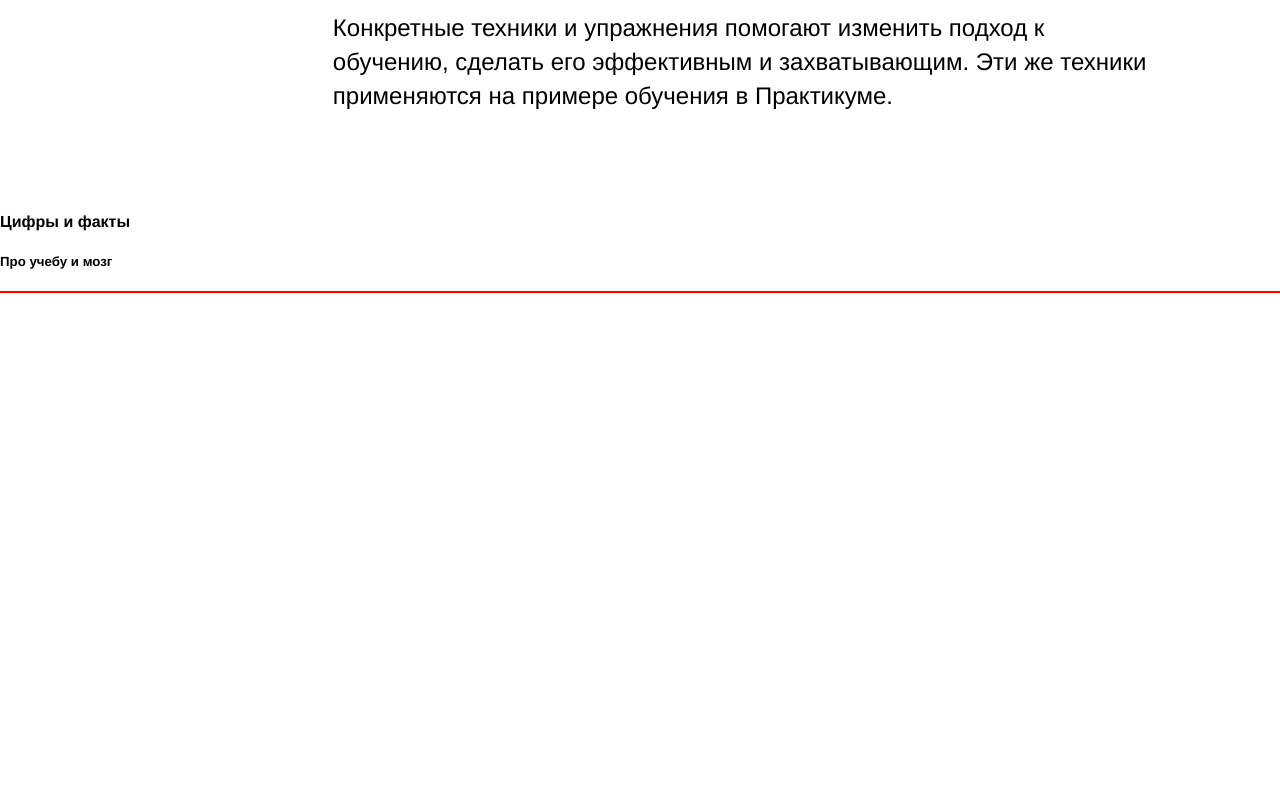
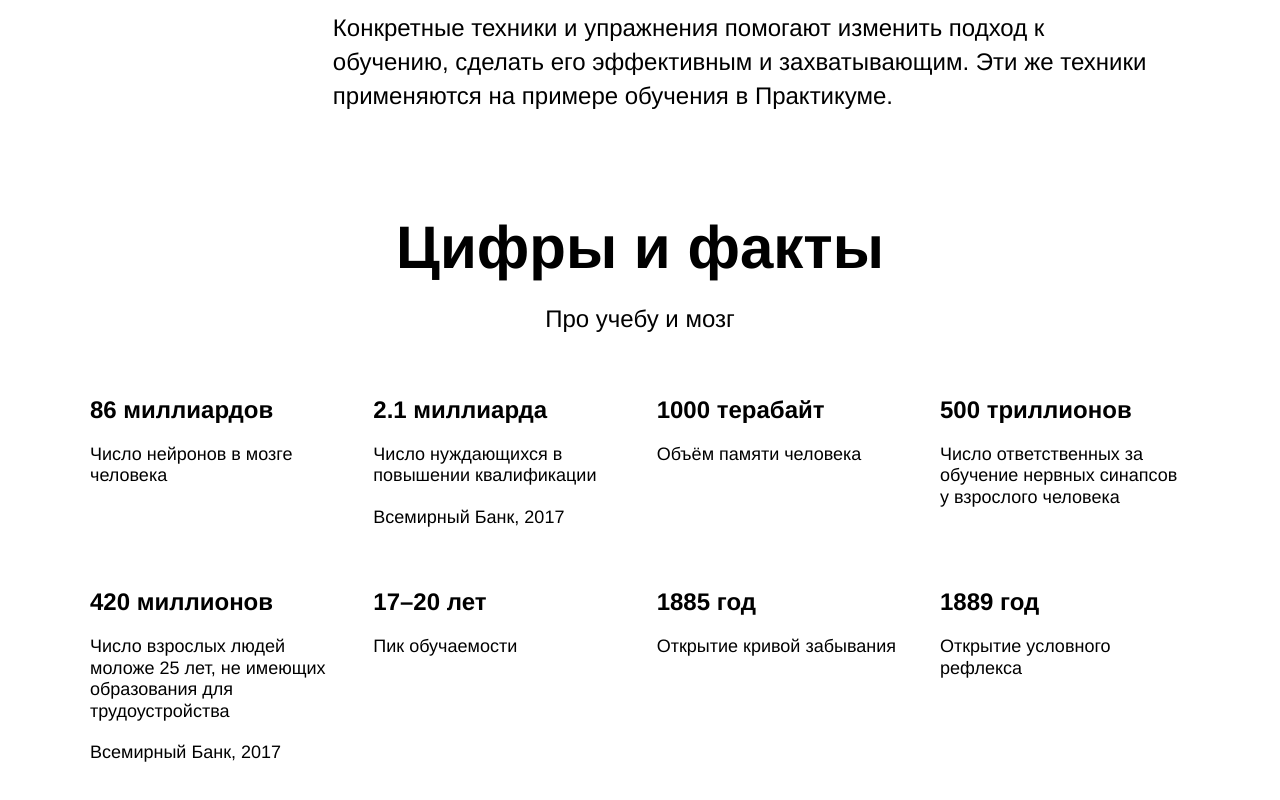
Before and after one commit to Exir74/how-to-learn, a plain HTML site: page index.html in a window 1280 px wide. Shown: the part 1143-1943 px from the top of the page. Before the commit the page ends 1436 px from the top, so only its background shows below. Drawn offline with Linux system fonts and the light colour scheme; files whose address does not match are found by name.

Commit message:
page 1+2+3

```diff
--- a/index.html
+++ b/index.html
@@ -15,7 +15,7 @@
         alt="Яндекс Практикум">
       </div>
       <div class="header__title">
-      <h1 class="header_title_text text-color margin-padding-0">Научиться учиться</h1>
+      <h1 class="header__title_text text-color margin-padding-0">Научиться учиться</h1>
       </div>
       <div class="header__subtitle">
         <h2 class="header__subtitle_text text-color margin-padding-0">
@@ -60,39 +60,58 @@
           </div>
         </div>
       </section>
-
-      <section class="digits">
+      <section class="digits margin-padding-0">
           <section class="section-title">
-            <h4 class="section-title_header">Цифры и факты
+            <h3 class="section-title__header digits-title text-color margin-padding-0">Цифры и факты
+            </h3>
+          </section>
+          <section class="section-subtitle digits-title margin-padding-0">
+            <h4 class="section-subtitle__text digits-subtitle text-color margin-padding-0">Про учебу и мозг
             </h4>
           </section>
-          <section class="section-subtitle">
-            <h5 class="Про учебу и мозг">Про учебу и мозг
-            </h5>
+          <section class="table">
+            <ul class="table__items items margin-padding-0">
+              <li class="items__card card">
+                <div class="card__title ">86 миллиардов</div>
+                <div class="card__footer">Число нейронов в мозге человека</div>
+              </li>
+              <li class="items__card card">
+                <div class="card__title">2.1 миллиарда</div>
+                <div class="card__body">Число нуждающихся в повышении квалификации</div>
+                <div class="card__footer">Всемирный Банк, 2017</div>
+              </li>
+              <li class="items__card card">
+                <div class="card__title">1000 терабайт</div>
+                <div class="card__footer">Объём памяти человека</div>
+              </li>
+              <li class="items__card card">
+                <div class="card__title">500 триллионов</div>
+                <div class="card__footer">Число ответственных за обучение нервных синапсов у взрослого человека</div>
+              </li>
+            </ul>
+            <ul class="table__items items-margin items margin-padding-0">
+              <li class="items__card card">
+                <div class="card__title ">420 миллионов</div>
+                <div class="card__body">Число взрослых людей моложе 25 лет, не имеющих образования для трудоустройства</div>
+                <div class="card__footer">Всемирный Банк, 2017</div>
+              </li>
+              <li class="items__card card">
+                <div class="card__title">17–20 лет</div>
+                <div class="card__body">Пик обучаемости</div>
+              </li>
+              <li class="items__card card">
+                <div class="card__title">1885 год</div>
+                <div class="card__footer">Открытие кривой забывания</div>
+              </li>
+              <li class="items__card card">
+                <div class="card__title">1889 год</div>
+                <div class="card__footer">Открытие условного рефлекса</div>
+              </li>
+            </ul>
           </section>
-          <div class="table">
-            <div class="table__cell_1 qq">
-            </div>
-            <div class="table__cell_2 qq">
-            </div>
-            <div class="table__cell_3 qq">
-            </div>
-            <div class="table__cell_4 qq">
-            </div>
-            <div class="table__cell_5 qq">
-            </div>
-            <div class="table__cell_6 qq">
-            </div>
-            <div class="table__cell_7 qq">
-            </div>
-            <div class="table__cell_8 qq">
-            </div>
-            <div class="table__cell_9 qq">
-            </div>
-          </div>
           <div class="table__cell">
           </div>
-          <div class="tavle__heading">
+          <div class="table__heading">
           </div>
           <div class="table__text">
           </div>
--- a/styles/style.css
+++ b/styles/style.css
@@ -55,7 +55,7 @@
   z-index: 2;
 }
 
-.header_title_text {
+.header__title_text {
   line-height: 96px;
   font-size: 102px;
   font-weight: 600;
@@ -164,12 +164,88 @@
   font-weight: 600;
 }
 
-.table{
-border: 1px solid red;
-display: flex;
+.digits-title{
+  line-height: 1.15;
+  font-size: 60px;
+  font-weight: 600;
+}
+
+.section-subtitle__text{
+  line-height: 34px;
+  font-size: 24px;
+  font-weight: normal;
 }
 
 
+.section-title{
+  display: flex;
+  justify-content: center;
+  margin: auto;
+  width: 60%;
+
+}
+
+.section-title__header{
+  justify-content: center;
+}
+
+.section-subtitle{
+  display: flex;
+  justify-content: center;
+  margin: auto;
+  width: 60%;
+
+}
+
+.section-subtitle__text{
+  justify-content: center;
+  margin-top: 20px;
+}
+
+.table{
+  width: 1100px;
+  margin: 0px auto 0px auto;
+  padding: 60px 0 0;
+
+}
+
+
+.items{
+
+  display: flex;
+  list-style: none;
+  justify-content:space-between;
+  margin-bottom: 60px;
+}
+
+.card{
+  width: 250px;
+  display: flex;
+  flex-direction: column;
+
+}
+
+.card__title{
+  line-height: 1.15;
+  font-size: 24px;
+  font-weight: 600;
+  margin-bottom: 20px;
+}
+
+.card__body, .card__footer{
+  line-height: 1.2;
+  font-size: 18px;
+  font-weight: normal;
+
+}
+
+.card__body{
+  margin-bottom: 20px;
+}
+
+.items-margin{
+  margin-bottom: 100px;
+}
 
 
 /* и элемента с модификатором вида ключ-значение */
```
